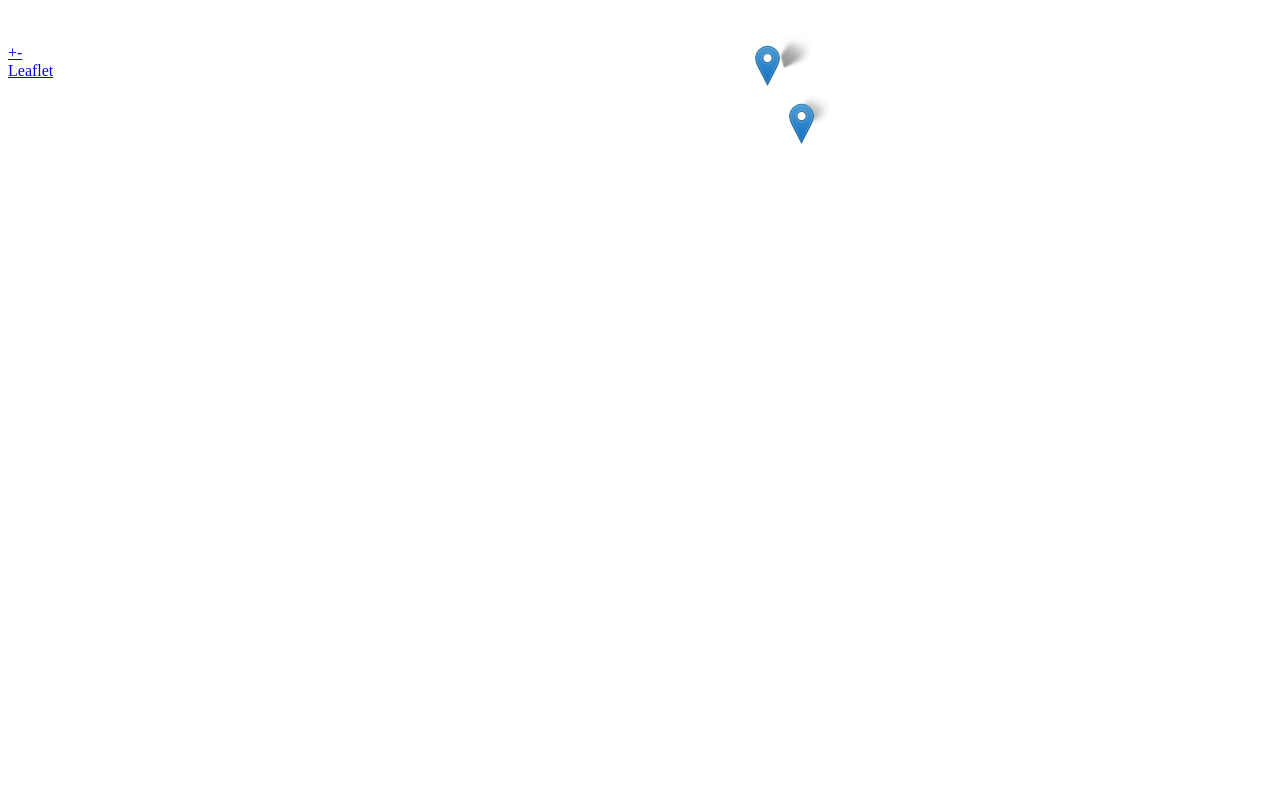
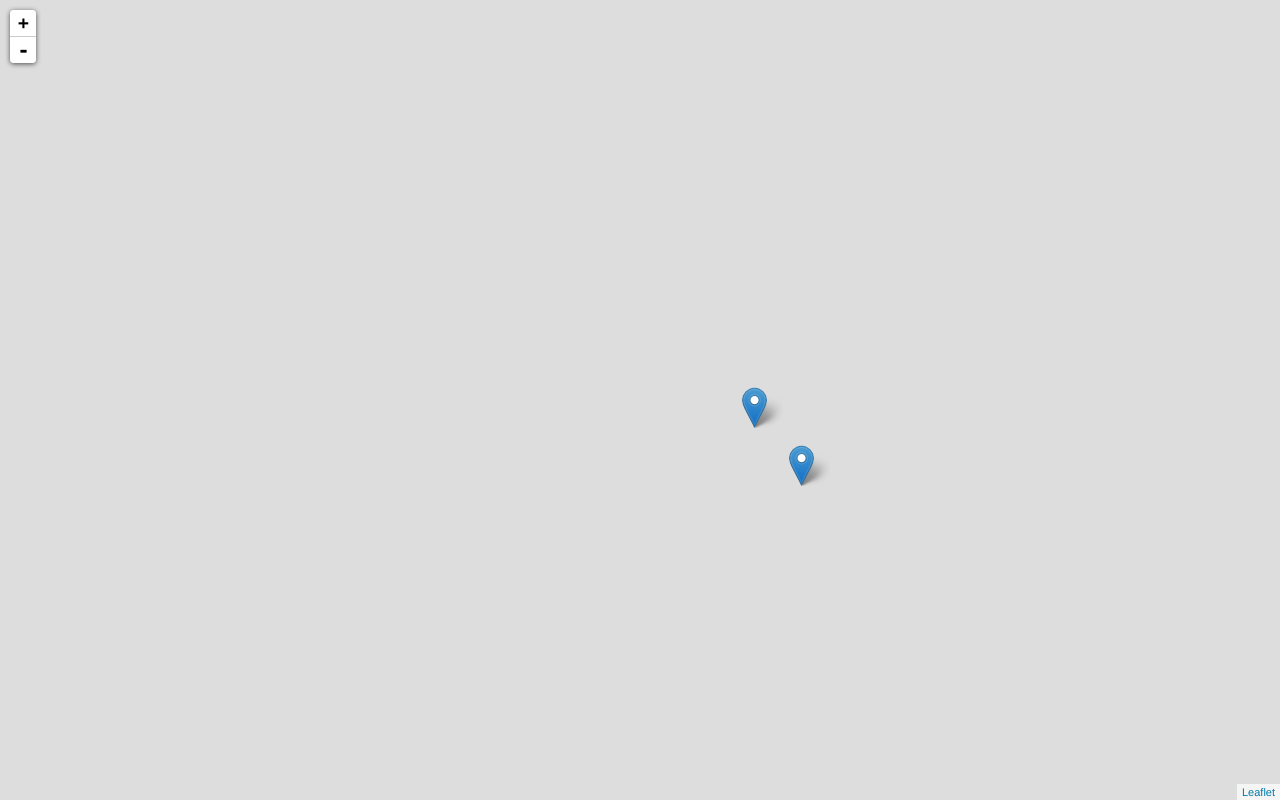
Before and after one commit to djprano/GeoJson, a plain HTML site: page index.html in a window 1280 px wide. Drawn offline with nearby package versions, Linux system fonts and the light colour scheme.

Commit message:
subiendo

```diff
--- /dev/null
+++ b/index.css
@@ -0,0 +1,7 @@
+body {
+    padding: 0;
+    margin: 0;
+}
+html, body, #map {
+    height: 100%;
+}
--- a/index.html
+++ b/index.html
@@ -4,7 +4,8 @@
 	<meta charset="utf-8">
 	<meta http-equiv="X-UA-Compatible" content="IE=edge">
 	<title></title>
-	<link rel="stylesheet" href="">
+	<link rel="stylesheet" type="text/css" href="leaflet-0.7.3/leaflet.css">
+	<link rel="stylesheet" type="text/css" href="index.css">
 </head>
 <body>
 	<div id="map">
```
